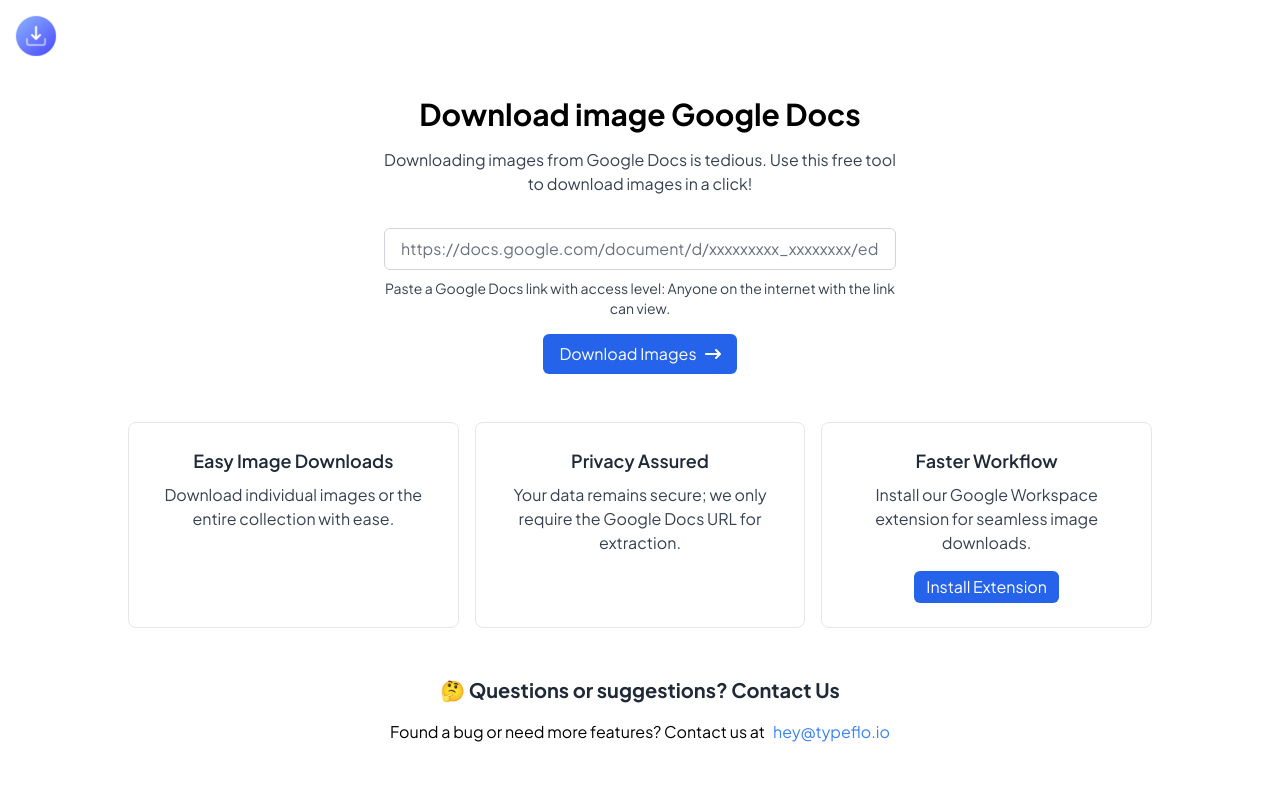
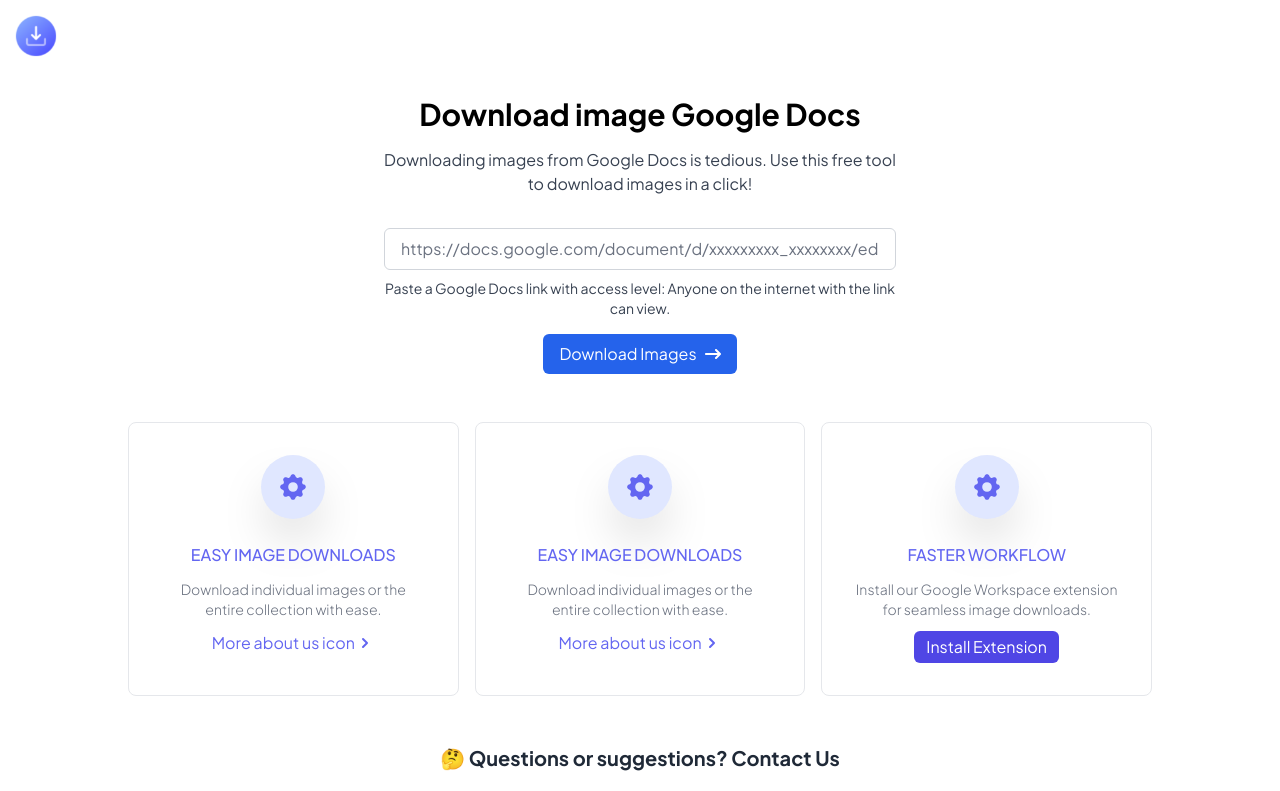
Before and after one commit to nihalnabha/imagedownloader, a Next.js app: page / in a window 1280 px wide. Shown: the top 791 px of the page. Built offline with nearby package versions, Linux system fonts and the light colour scheme.

Commit message:
added icons

```diff
--- a/src/components/footer/index.js
+++ b/src/components/footer/index.js
@@ -7,10 +7,10 @@
     <footer className="bg-gray-800 text-white py-8">
       <div className="container mx-auto flex flex-col md:flex-row justify-center items-center">
         <div className="text-center md:text-left mb-4 md:mb-0 text-sm font-Plus Jakarta San">
-          <div>&copy; {"2024"} Your Company. All rights reserved.</div>
-          <div className="flex justify-center mt-8 md:mt-4">
-            <a href="#" className="text-white hover:text-blue-500 mr-4"><FaFacebook /></a>
-            <a href="#" className="text-white hover:text-blue-500 mr-4"><FaTwitter /></a>
+          <div>&copy; {"2024"} Typeflo. All rights reserved.</div>
+          <div className="flex text-xl justify-center mt-8 md:mt-4">
+            <a href="https://twitter.com/i/flow/login?redirect_after_login=%2FtypefloHQ" className="text-white hover:text-blue-500 mr-4"><FaFacebook /></a>
+            <a href="https://twitter.com/typefloHQ" className="text-white hover:text-blue-500 mr-4"><FaTwitter /></a>
             <a href="#" className="text-white hover:text-blue-500"><FaInstagram /></a>
           </div>
         </div>
--- a/src/components/main-body/index.js
+++ b/src/components/main-body/index.js
@@ -266,44 +266,123 @@
       </div>
 
       <div class="grid grid-cols-1 md:grid-cols-3 gap-4 px-4 md:px-8 lg:px-16 xl:px-32">
-        <div class="bg-white rounded-lg p-6 transition-transform transform hover:scale-105 border border-gray-200">
-          <h3 class="text-lg font-semibold mb-2 text-gray-800 text-center">
+        <div class="p-8 border border-gray-200 rounded-lg">
+          <div class="bg-indigo-100 rounded-full w-16 h-16 flex justify-center items-center text-indigo-500 shadow-2xl mx-auto">
+            <svg
+              xmlns="http://www.w3.org/2000/svg"
+              class="h-8 w-8"
+              viewBox="0 0 20 20"
+              fill="currentColor"
+            >
+              <path
+                fill-rule="evenodd"
+                d="M11.49 3.17c-.38-1.56-2.6-1.56-2.98 0a1.532 1.532 0 01-2.286.948c-1.372-.836-2.942.734-2.106 2.106.54.886.061 2.042-.947 2.287-1.561.379-1.561 2.6 0 2.978a1.532 1.532 0 01.947 2.287c-.836 1.372.734 2.942 2.106 2.106a1.532 1.532 0 012.287.947c.379 1.561 2.6 1.561 2.978 0a1.533 1.533 0 012.287-.947c1.372.836 2.942-.734 2.106-2.106a1.533 1.533 0 01.947-2.287c1.561-.379 1.561-2.6 0-2.978a1.532 1.532 0 01-.947-2.287c.836-1.372-.734-2.942-2.106-2.106a1.532 1.532 0 01-2.287-.947zM10 13a3 3 0 100-6 3 3 0 000 6z"
+                clip-rule="evenodd"
+              />
+            </svg>
+          </div>
+          <h2 class="uppercase mt-6 text-indigo-500 font-medium text-center mb-3">
             Easy Image Downloads
-          </h3>
-          <p class="text-gray-700 mb-4 text-center">
+          </h2>
+          <p class="font-light text-sm text-gray-500 mb-3 text-center">
             Download individual images or the entire collection with ease.
           </p>
+          <a
+            class="text-indigo-500 flex items-center justify-center hover:text-indigo-600"
+            href="#"
+          >
+            More about us icon
+            <svg
+              xmlns="http://www.w3.org/2000/svg"
+              class="h-5 w-5"
+              viewBox="0 0 20 20"
+              fill="currentColor"
+            >
+              <path
+                fill-rule="evenodd"
+                d="M7.293 14.707a1 1 0 010-1.414L10.586 10 7.293 6.707a1 1 0 011.414-1.414l4 4a1 1 0 010 1.414l-4 4a1 1 0 01-1.414 0z"
+                clip-rule="evenodd"
+              />
+            </svg>
+          </a>
         </div>
 
-        <div class="bg-white rounded-lg p-6 transition-transform transform hover:scale-105 border border-gray-200">
-          <h3 class="text-lg font-semibold mb-2 text-gray-800 text-center">
-            Privacy Assured
-          </h3>
-          <p class="text-gray-700 mb-4 text-center">
-            Your data remains secure; we only require the Google Docs URL for
-            extraction.
+        <div class="p-8 border border-gray-200 rounded-lg">
+          <div class="bg-indigo-100 rounded-full w-16 h-16 flex justify-center items-center text-indigo-500 shadow-2xl mx-auto">
+            <svg
+              xmlns="http://www.w3.org/2000/svg"
+              class="h-8 w-8"
+              viewBox="0 0 20 20"
+              fill="currentColor"
+            >
+              <path
+                fill-rule="evenodd"
+                d="M11.49 3.17c-.38-1.56-2.6-1.56-2.98 0a1.532 1.532 0 01-2.286.948c-1.372-.836-2.942.734-2.106 2.106.54.886.061 2.042-.947 2.287-1.561.379-1.561 2.6 0 2.978a1.532 1.532 0 01.947 2.287c-.836 1.372.734 2.942 2.106 2.106a1.532 1.532 0 012.287.947c.379 1.561 2.6 1.561 2.978 0a1.533 1.533 0 012.287-.947c1.372.836 2.942-.734 2.106-2.106a1.533 1.533 0 01.947-2.287c1.561-.379 1.561-2.6 0-2.978a1.532 1.532 0 01-.947-2.287c.836-1.372-.734-2.942-2.106-2.106a1.532 1.532 0 01-2.287-.947zM10 13a3 3 0 100-6 3 3 0 000 6z"
+                clip-rule="evenodd"
+              />
+            </svg>
+          </div>
+          <h2 class="uppercase mt-6 text-indigo-500 font-medium text-center mb-3">
+            Easy Image Downloads
+          </h2>
+          <p class="font-light text-sm text-gray-500 mb-3 text-center">
+            Download individual images or the entire collection with ease.
           </p>
+          <a
+            class="text-indigo-500 flex items-center justify-center hover:text-indigo-600"
+            href="#"
+          >
+            More about us icon
+            <svg
+              xmlns="http://www.w3.org/2000/svg"
+              class="h-5 w-5"
+              viewBox="0 0 20 20"
+              fill="currentColor"
+            >
+              <path
+                fill-rule="evenodd"
+                d="M7.293 14.707a1 1 0 010-1.414L10.586 10 7.293 6.707a1 1 0 011.414-1.414l4 4a1 1 0 010 1.414l-4 4a1 1 0 01-1.414 0z"
+                clip-rule="evenodd"
+              />
+            </svg>
+          </a>
         </div>
 
-        <div class="bg-white rounded-lg p-6 transition-transform transform hover:scale-105 flex flex-col items-center border border-gray-200">
-          <h3 class="text-lg font-semibold mb-2 text-gray-800 text-center">
+        <div class="p-8 border border-gray-200 rounded-lg">
+          <div class="bg-indigo-100 rounded-full w-16 h-16 flex justify-center items-center text-indigo-500 shadow-2xl mx-auto">
+            <svg
+              xmlns="http://www.w3.org/2000/svg"
+              class="h-8 w-8"
+              viewBox="0 0 20 20"
+              fill="currentColor"
+            >
+              <path
+                fill-rule="evenodd"
+                d="M11.49 3.17c-.38-1.56-2.6-1.56-2.98 0a1.532 1.532 0 01-2.286.948c-1.372-.836-2.942.734-2.106 2.106.54.886.061 2.042-.947 2.287-1.561.379-1.561 2.6 0 2.978a1.532 1.532 0 01.947 2.287c-.836 1.372.734 2.942 2.106 2.106a1.532 1.532 0 012.287.947c.379 1.561 2.6 1.561 2.978 0a1.533 1.533 0 012.287-.947c1.372.836 2.942-.734 2.106-2.106a1.533 1.533 0 01.947-2.287c1.561-.379 1.561-2.6 0-2.978a1.532 1.532 0 01-.947-2.287c.836-1.372-.734-2.942-2.106-2.106a1.532 1.532 0 01-2.287-.947zM10 13a3 3 0 100-6 3 3 0 000 6z"
+                clip-rule="evenodd"
+              />
+            </svg>
+          </div>
+          <h2 class="uppercase mt-6 text-indigo-500 font-medium text-center mb-3">
             Faster Workflow
-          </h3>
-          <p class="text-gray-700 mb-4 text-center">
+          </h2>
+          <p class="font-light text-sm text-gray-500 mb-3 text-center">
             Install our Google Workspace extension for seamless image downloads.
           </p>
-          <a
-            href="#"
-            class="bg-blue-600 text-white px-3 py-1 rounded-md hover:bg-blue-700 focus:outline-none focus:bg-blue-700 inline-block"
-          >
-            Install Extension
-          </a>
+          <div class="flex justify-center">
+            <a
+              href="#"
+              class="bg-indigo-600 text-white px-3 py-1 rounded-md hover:bg-blue-700 focus:outline-none focus:bg-blue-700 inline-block"
+            >
+              Install Extension
+            </a>
+          </div>
         </div>
       </div>
 
       <div className="pb-8 mt-12">
-        <div className=" text-xl font-bold text-center text-gray-800 mb-4">
-          <h4> 🤔 Questions or suggestions? Contact Us</h4>
+        <div className="text-xl font-bold text-center text-gray-800 mb-4">
+          <h4>🤔 Questions or suggestions? Contact Us</h4>
         </div>
         <p class="text-black flex justify-center">
           Found a bug or need more features? Contact us at
```
